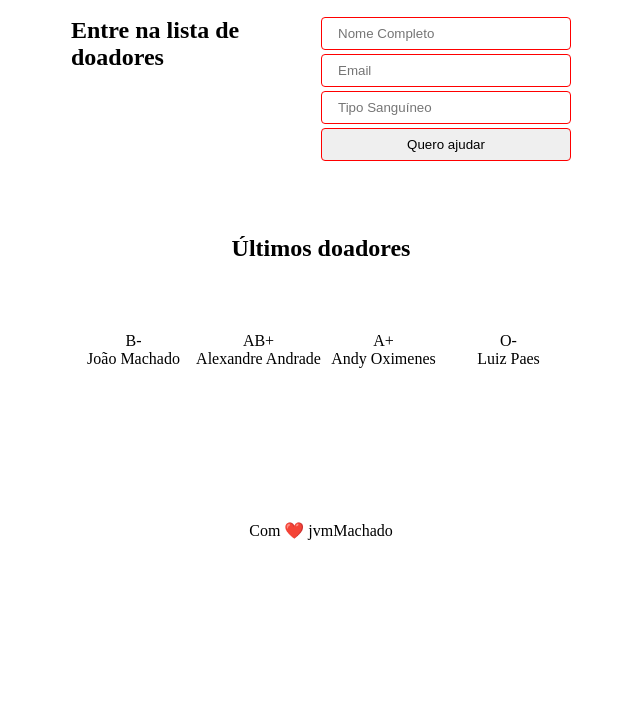
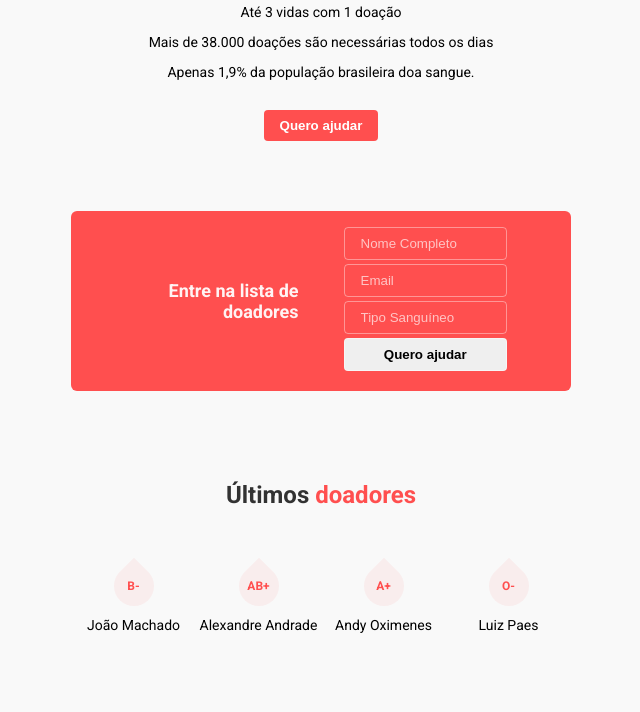
Before and after one commit to jvmMachado/rocketseat-maratonadev-3.0, a plain HTML site: page index.html in a window 1280 px wide. Shown: the part 260-972 px from the top of the page, without its empty margins (319-959 px from the left). Before the commit the page ends 800 px from the top, so only its background shows below. Drawn offline with Linux system fonts and the light colour scheme.

Commit message:
finish home page css

```diff
--- a/index.html
+++ b/index.html
@@ -5,10 +5,11 @@
     <meta name="viewport" content="width=device-width, initial-scale=1.0" />
     <title>Doe sangue! Doe vida!</title>
     <link rel="stylesheet" href="style.css" />
+    <link href="https://fonts.googleapis.com/css?family=Roboto:400,700&display=swap" rel="stylesheet">
   </head>
   <body>
     <header>
-      <h1>DOE</h1>
+      <img class="logo" src="logo.png" alt="Imagem de DOE">
       <h2>A sua doação importa</h2>
       <p>Até 3 vidas com 1 doação</p>
       <p>Mais de 38.000 doações são necessárias todos os dias</p>
@@ -28,7 +29,7 @@
     </section>
 
     <main>
-      <h2>Últimos doadores</h2>
+      <h2>Últimos <span>doadores</span></h2>
       <section class="donors">
         <div class="donor">
           <div class="blood">B-</div>
@@ -48,6 +49,6 @@
       </section>
     </main>
 
-    <footer>Com ❤️ jvmMachado</footer>
+    <footer>By jvmMachado <a href="https://github.com/jvmMachado"><img src="https://github.githubassets.com/images/modules/logos_page/GitHub-Mark.png" alt="github logo"></a> </footer>
   </body>
 </html>
--- a/style.css
+++ b/style.css
@@ -1,21 +1,19 @@
 /* GLOBAL */
 
 * {
+  box-sizing: border-box;
+}
+
+html, body {
   margin: 0;
-  padding: 0;
 }
 
 body {
   display: flex;
   flex-direction: column;
-
   height: 100vh;
-}
-
-/* TÍTULOS  */
-
-header h1, main h2 {
-  margin-bottom: 70px;
+  font-family: 'Roboto', sans-serif;
+  background-color: #f9f9f9;
 }
 
 /* ESTRUTURA */
@@ -30,20 +28,86 @@ header, .form, main {
   max-width: 500px;
 }
 
+a
+
+/* TÍTULOS  */
+
+header h1, main h2 {
+  margin-bottom: 70px;
+}
+
+h1, h2 {
+  color: #000000cc;
+}
+
+main h2 span {
+  color: #ff4f4f;
+}
+
+/* HEADER */
+
+.logo {
+  width: 120px;
+  margin: 70px 0;
+}
+
+header p {
+  font-size: 14px;
+}
+
+header button {
+  margin-top: 16px;
+  padding: 8px 16px;
+
+  border-radius: 4px;
+  border: none;
+
+  background-color: #ff4f4f;
+
+  color: white;
+  font-weight: bold;
+}
+
 /* FORM */
+
+.form h2 {
+  text-align: right;
+  color: #ffffffee;
+  font-size: 18px;
+}
 
 section.form {
   display: grid;
   grid-template-columns: 1fr 1fr;
+  grid-gap: 45px;
+  align-items: center;
+
+  padding: 16px 64px;
+
+  background-color: #ff4f4f;
+
+  border-radius: 6px;
 }
 
 form input, form button {
   width: 100%;
   margin-bottom: 4px;
   padding: 8px 16px;
-  box-sizing: border-box;
+
   border-radius: 4px;
-  border: 1px solid red;
+  border: 1px solid #ffffff66;
+}
+
+form input {
+  background-color: transparent;
+}
+
+form input::placeholder {
+  color: #ffffffaa;
+}
+
+form button {
+  font-weight: bold;
 }
 
 /* MAIN */
@@ -53,6 +117,47 @@ main .donors {
   grid-template-columns: 1fr 1fr 1fr 1fr;
 }
 
+.blood {
+  color: #ff4f4f;
+  font-weight: bold;
+  font-size: 12px;
+
+  display: flex;
+  align-items: center;
+  justify-content: center;
+
+  position: relative;
+}
+
+.blood::before {
+  content: "";
+  background-color: #ff4f4f11;
+  width: 40px;
+  height: 40px;
+
+  position: absolute;
+
+  border-radius: 50%;
+  border-top-right-radius: 0;
+
+  transform: rotate(-45deg);
+}
+
+.donor p {
+  margin-top: 24px;
+  font-size: 14px;
+}
+
 footer {
   margin-top: auto;
+  padding-bottom: 16px;
+  border: 1px solid #eee;
+  vertical-align : middle;
 }
+
+footer a img {
+  line-height: 18px;
+  height: 18px;
+  width: 18px;
+  vertical-align : middle;
+}
```
Also changed, not shown: scripts.js (added).
